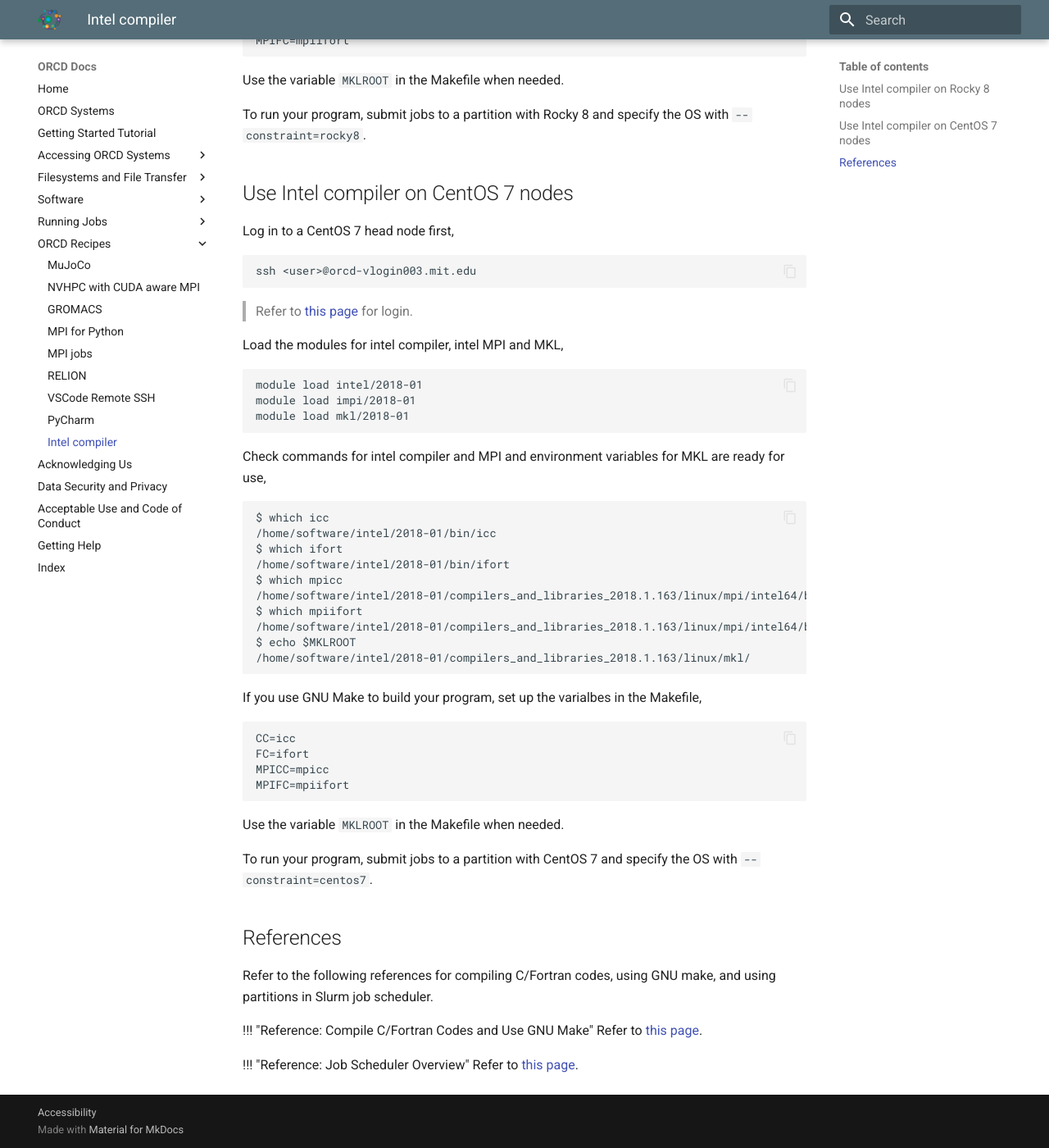
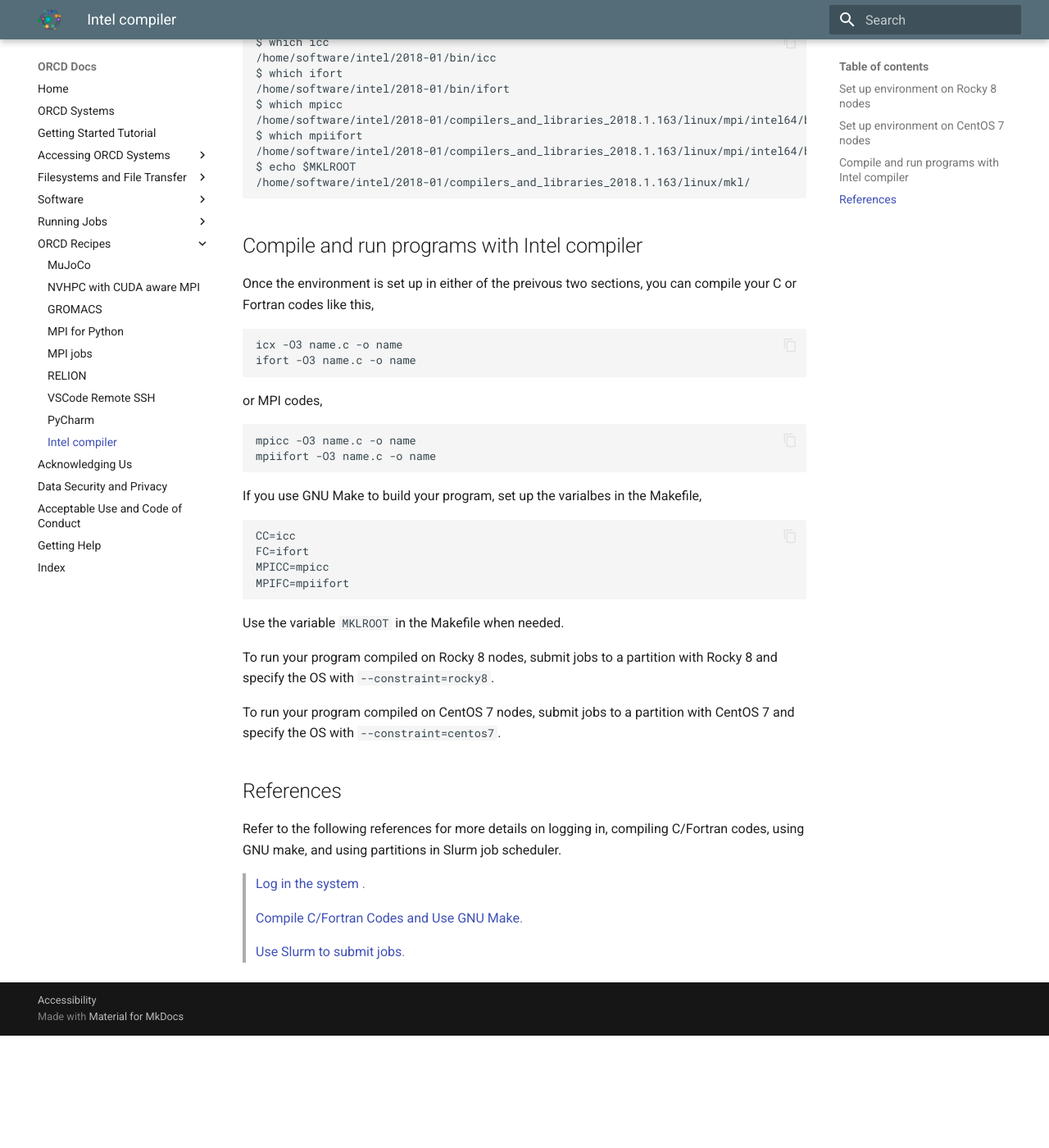
Before and after one commit to mit-orcd/orcd-docs-edit, an MkDocs documentation site: the page built from docs/recipes/intel.md, in a window 1280 px wide and 1400 px high, scrolled down 1222 px. Shown: the whole window at 82% size. Built offline with MkDocs 1.6.1 and Material for MkDocs 9.7.7, drawn with Linux system fonts in a browser that asks for light colours; after the commit the page ends 2485 px from its top, so only the background shows below that; some of the changed text lies outside the part shown.

Commit message:
edit intel

````diff
--- a/docs/recipes/intel.md
+++ b/docs/recipes/intel.md
@@ -12,14 +12,12 @@
 Intel compiler is optimized for intel CPUs. It provides an MPI implemetation and the Math Kernel Library (MKL). The performance of C and Fortran codes can be improved on Intel CPUs if compiled with Intel compiler.
 
 
-## Use Intel compiler on Rocky 8 nodes
+## Set up environment on Rocky 8 nodes
 
-Log in to a Rocky 8 head node first,
+If you use Rocky 8 nodes, log in to an appropriate head node first,
 ```
 ssh <user>@orcd-login003.mit.edu
 ```
-
-> Refer to [this page](https://orcd-docs.mit.edu/accessing-orcd/ssh-login/) for login.
 
 Load an intel module,
 ```
@@ -40,37 +38,13 @@
 /orcd/software/community/001/rocky8/intel/2024.2.1/mkl/2024.2
 ```
 
-Compile your C or Fortran codes,
-```
-icx -O3 name.c -o name
-ifort -O3 name.c -o name
-```
-or MPI codes,
-```
-mpicc -O3 name.c -o name
-mpiifort -O3 name.c -o name
-```
 
-If you use GNU Make to build your program, set up the varialbes in the Makefile,
-```
-CC=icx
-FC=ifort
-MPICC=mpicc
-MPIFC=mpiifort
-```
-Use the variable `MKLROOT` in the Makefile when needed.
+## Set up environment on CentOS 7 nodes
 
-To run your program, submit jobs to a partition with Rocky 8 and specify the OS with `--constraint=rocky8`.
-
-
-## Use Intel compiler on CentOS 7 nodes
-
-Log in to a CentOS 7 head node first,
+If you use CentOS 7 nodes, log in to an appropriate head node first,
 ```
 ssh <user>@orcd-vlogin003.mit.edu
 ```
-
-> Refer to [this page](https://orcd-docs.mit.edu/accessing-orcd/ssh-login/) for login.
 
 Load the modules for intel compiler, intel MPI and MKL,
 ```
@@ -93,6 +67,19 @@
 /home/software/intel/2018-01/compilers_and_libraries_2018.1.163/linux/mkl/
 ```
 
+## Compile and run programs with Intel compiler
+
+Once the environment is set up in either of the preivous two sections, you can compile your C or Fortran codes like this,
+```
+icx -O3 name.c -o name
+ifort -O3 name.c -o name
+```
+or MPI codes,
+```
+mpicc -O3 name.c -o name
+mpiifort -O3 name.c -o name
+```
+
 If you use GNU Make to build your program, set up the varialbes in the Makefile,
 ```
 CC=icc
@@ -102,16 +89,17 @@
 ```
 Use the variable `MKLROOT` in the Makefile when needed.
 
-To run your program, submit jobs to a partition with CentOS 7 and specify the OS with `--constraint=centos7`.
+To run your program compiled on Rocky 8 nodes, submit jobs to a partition with Rocky 8 and specify the OS with `--constraint=rocky8`.
+
+To run your program compiled on CentOS 7 nodes, submit jobs to a partition with CentOS 7 and specify the OS with `--constraint=centos7`.
 
 
 ## References
 
-Refer to the following references for compiling C/Fortran codes, using GNU make, and using partitions in Slurm job scheduler.
+Refer to the following references for more details on logging in, compiling C/Fortran codes, using GNU make, and using partitions in Slurm job scheduler.
 
-!!! "Reference: Compile C/Fortran Codes and Use GNU Make"
-    Refer to [this page](https://orcd-docs.mit.edu/running-jobs/overview/).
+> [Log in the system](https://orcd-docs.mit.edu/accessing-orcd/ssh-login/) .
 
+> [Compile C/Fortran Codes and Use GNU Make](https://orcd-docs.mit.edu/software/compile/).
 
-!!! "Reference: Job Scheduler Overview"
-    Refer to [this page](https://orcd-docs.mit.edu/software/compile/).
+> [Use Slurm to submit jobs](https://orcd-docs.mit.edu/running-jobs/overview/).
````
